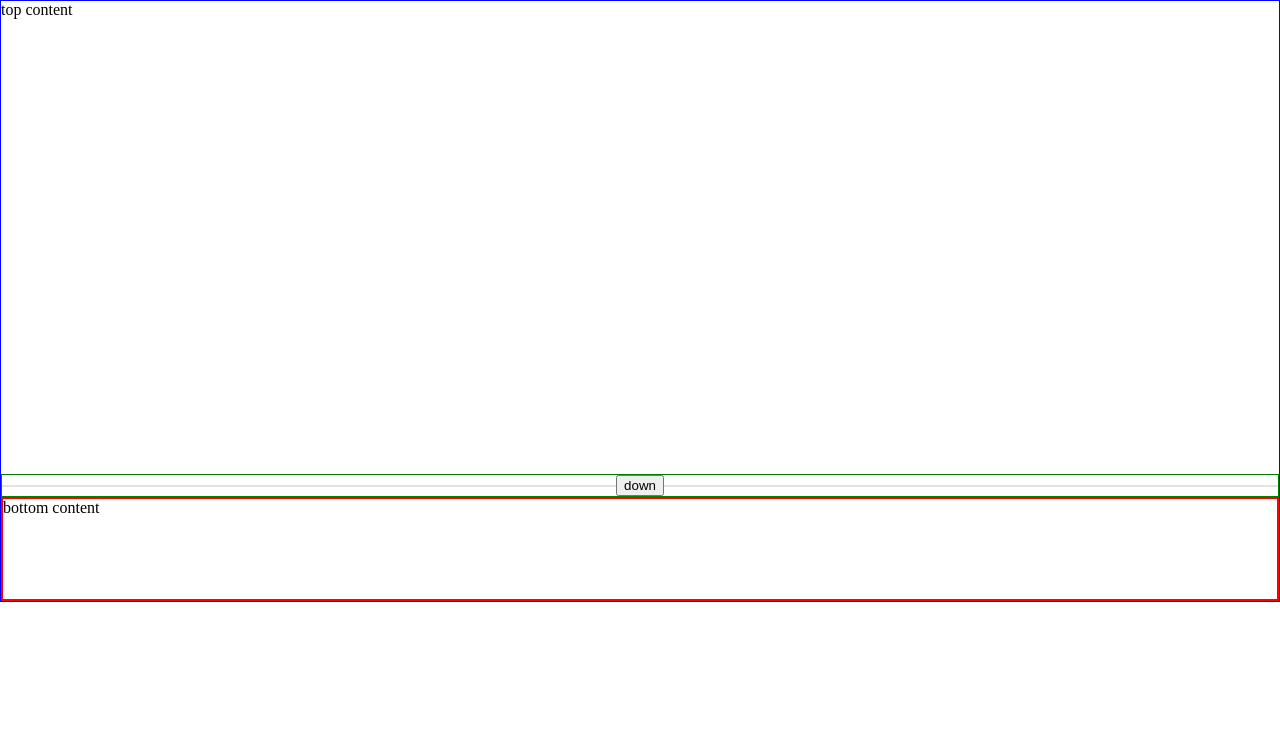
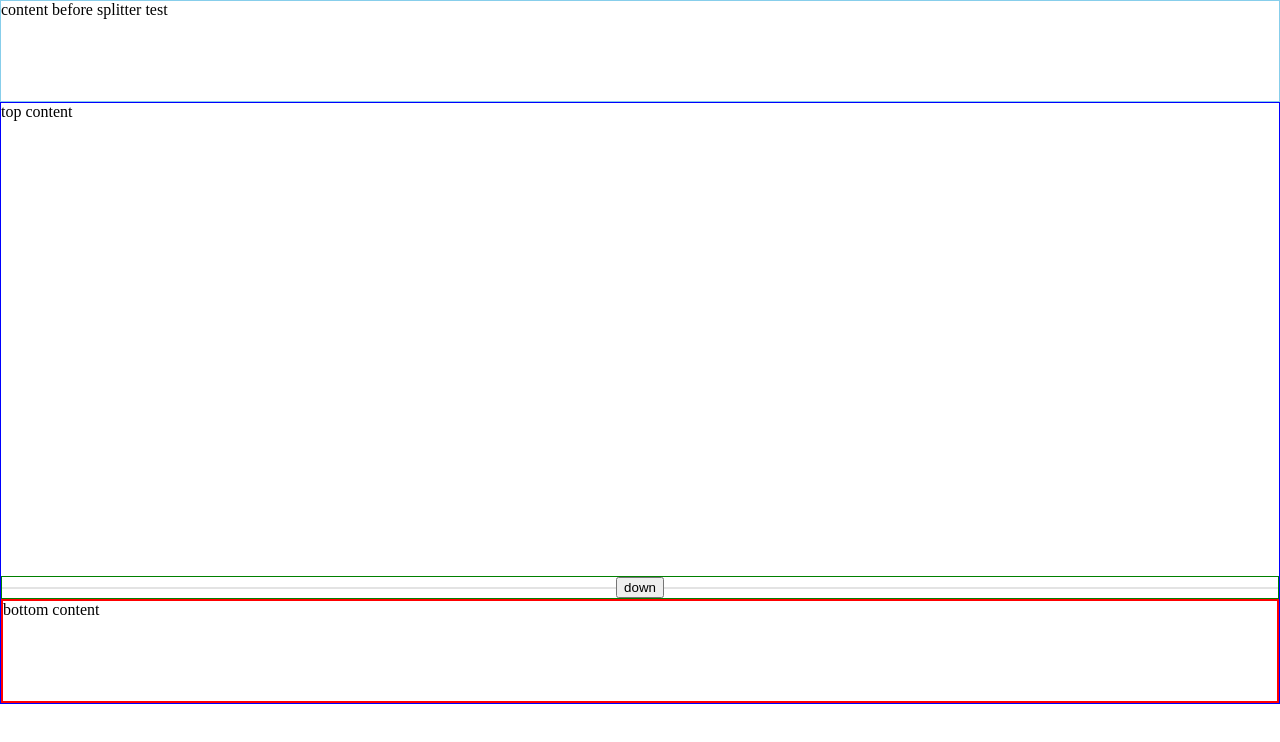
Before and after one commit to jake-crane/panel-project, an Angular app: page / in a window 1280 px wide. Shown: the top 742 px of the page. Built offline with nearby package versions, Linux system fonts and the light colour scheme.

Commit message:
Handle content above splitter component

```diff
--- a/src/app/app.component.html
+++ b/src/app/app.component.html
@@ -1,5 +1,6 @@
-<div style="height:600px; border:1px solid blue;">
-  <app-horizontal-pane-splitter>
+<div style="height:100px; border:1px solid skyblue;"> content before splitter test</div>
+<div #parent style="height:600px; border:1px solid blue;">
+  <app-horizontal-pane-splitter [parent]="parent">
     <div top>top content</div>
     <div bottom>bottom content</div>
   </app-horizontal-pane-splitter>
--- a/src/app/app.component.ts
+++ b/src/app/app.component.ts
@@ -7,4 +7,5 @@ import { Component, ViewChild, ElementRef } from '@angular/core';
 })
 export class AppComponent {
   title = 'panel-project';
+  @ViewChild('parent', { static: true }) parent: ElementRef;
 }
--- a/src/app/horizontal-pane-splitter/horizontal-pane-splitter.component.ts
+++ b/src/app/horizontal-pane-splitter/horizontal-pane-splitter.component.ts
@@ -1,4 +1,4 @@
-import { Component, OnInit, ViewChild, ElementRef } from '@angular/core';
+import { Component, OnInit, ViewChild, ElementRef, Input } from '@angular/core';
 
 @Component({
   selector: 'app-horizontal-pane-splitter',
@@ -11,6 +11,8 @@ export class HorizontalPaneSplitterComponent implements OnInit {
   private resizingPanel = false;
   panelHeight = 100;
   showBottom = true;
+  @Input()
+  parent;
 
   constructor() {
     this.onMouseMove = this.onMouseMove.bind(this);
@@ -20,9 +22,13 @@ export class HorizontalPaneSplitterComponent implements OnInit {
   ngOnInit() {
   }
 
-  private getBottomPanelHeight(pageMouseY): number {
-    const parent = this.dragBar.nativeElement.parentElement.parentElement.parentElement;
-    return parent.scrollHeight - pageMouseY - this.dragBar.nativeElement.offsetHeight / 2;
+  getBottomPanelHeight(pageMouseY): number {
+    const parentMouseY = pageMouseY - this.parent.offsetTop;
+    return this.parent.scrollHeight - parentMouseY - this.getHalfDragBarHeight();
+  }
+
+  getHalfDragBarHeight() {
+    return this.dragBar.nativeElement.offsetHeight / 2;
   }
 
   onDragBarMouseDown(e) {
@@ -42,8 +48,7 @@ export class HorizontalPaneSplitterComponent implements OnInit {
       // const newTotalHeight = topElement.offsetHeight + this.dragBar.nativeElement.offsetHeight + newHeight;
       // const maxHeight = parent.offsetHeight - topElement.offsetHeight - this.dragBar.nativeElement.offsetHeight;
       // const parentWillOverflow = newTotalHeight > parent.offsetHeight;
-      if (newHeight > 0)
-        this.panelHeight = newHeight;
+      this.panelHeight = newHeight;
     }
   }
 
```
